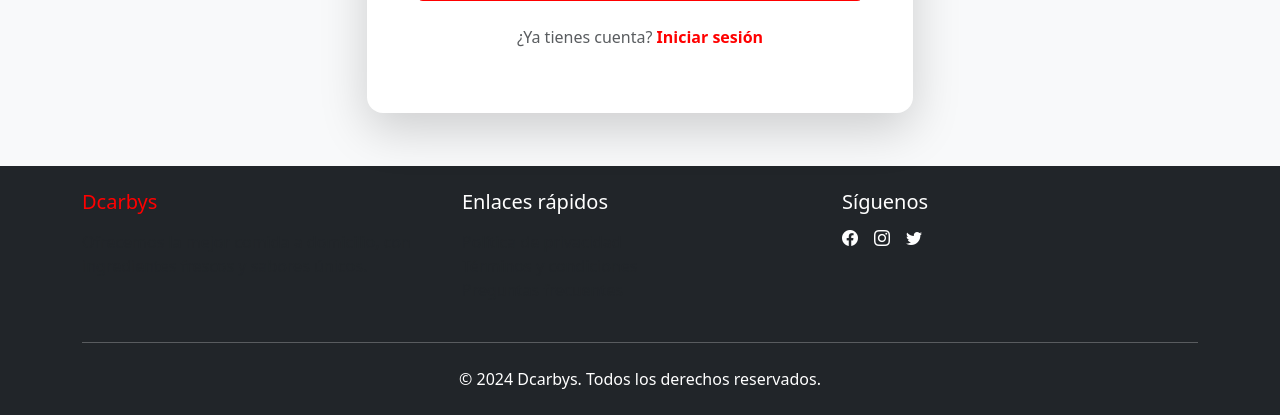
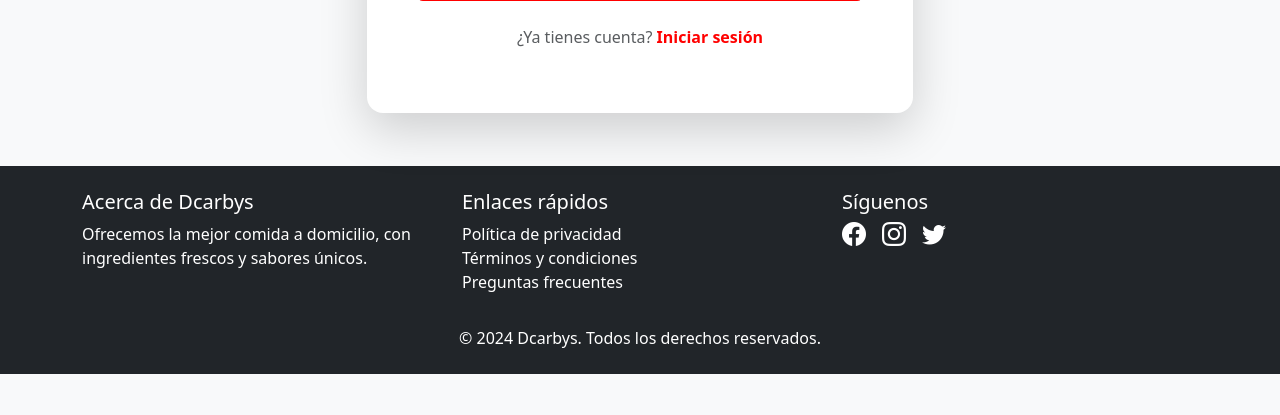
Before and after one commit to Ju-seph/dcarbys, a Flask app: page /registro_usuarios in a window 1280 px wide. Shown: the part 690-1105 px from the top of the page. After the commit the page ends 1064 px from the top, so only its background shows below. Run offline with Flask 3, Linux system fonts and the light colour scheme; parts of the project's set-up code (start-up, migrations or seed data) failed here and were passed over.

Commit message:
carrito funciones

```diff
--- a/controllers/ctl_usuarios.py
+++ b/controllers/ctl_usuarios.py
@@ -93,7 +93,7 @@
                     if session["rol"] == "Administrador":
                         return render_template("views/principal.html", alertas=alertas)
                     else:
-                        return render_template("views/index.html", alertas=alertas)
+                        return redirect(url_for('begin'))
                 else:
                     # Contraseña incorrecta
                     alertas["tipo"] = "danger"
--- a/templates/views/usuarios/registro_usuarios.html
+++ b/templates/views/usuarios/registro_usuarios.html
@@ -126,29 +126,28 @@
 <footer class="bg-dark text-white py-4">
     <div class="container">
         <div class="row">
-            <div class="col-md-4 mb-3 mb-md-0">
-                <h5 class="mb-3 text-primary">Dcarbys</h5>
-                <p class="text-muted mb-0">Ofrecemos la mejor comida a domicilio, con ingredientes frescos y sabores únicos.</p>
+            <div class="col-md-4">
+                <h5>Acerca de Dcarbys</h5>
+                <p>Ofrecemos la mejor comida a domicilio, con ingredientes frescos y sabores únicos.</p>
             </div>
-            <div class="col-md-4 mb-3 mb-md-0">
-                <h5 class="mb-3">Enlaces rápidos</h5>
+            <div class="col-md-4">
+                <h5>Enlaces rápidos</h5>
                 <ul class="list-unstyled">
-                    <li><a href="#" class="text-muted text-decoration-none">Política de privacidad</a></li>
-                    <li><a href="#" class="text-muted text-decoration-none">Términos y condiciones</a></li>
-                    <li><a href="#" class="text-muted text-decoration-none">Preguntas frecuentes</a></li>
+                    <li><a href="#" class="text-white text-decoration-none">Política de privacidad</a></li>
+                    <li><a href="#" class="text-white text-decoration-none">Términos y condiciones</a></li>
+                    <li><a href="#" class="text-white text-decoration-none">Preguntas frecuentes</a></li>
                 </ul>
             </div>
             <div class="col-md-4">
-                <h5 class="mb-3">Síguenos</h5>
-                <div class="d-flex">
-                    <a href="#" class="text-white me-3"><i class="bi bi-facebook"></i></a>
-                    <a href="#" class="text-white me-3"><i class="bi bi-instagram"></i></a>
-                    <a href="#" class="text-white"><i class="bi bi-twitter"></i></a>
+                <h5>Síguenos</h5>
+                <div class="d-flex gap-3">
+                    <a href="#" class="text-white fs-4"><i class="bi bi-facebook"></i></a>
+                    <a href="#" class="text-white fs-4"><i class="bi bi-instagram"></i></a>
+                    <a href="#" class="text-white fs-4"><i class="bi bi-twitter"></i></a>
                 </div>
             </div>
         </div>
-        <hr class="my-4 bg-secondary">
-        <div class="text-center">
+        <div class="text-center mt-3">
             <p class="mb-0">&copy; 2024 Dcarbys. Todos los derechos reservados.</p>
         </div>
     </div>
```
Also changed, not shown: templates/views/checkout.html (+1 -8 lines), templates/views/index.html (+9 -9 lines), templates/views/usuarios/login_usuarios.html (+32 -0 lines), public/img/bollo.png (added), public/img/bollo_1738113802.png (added).
